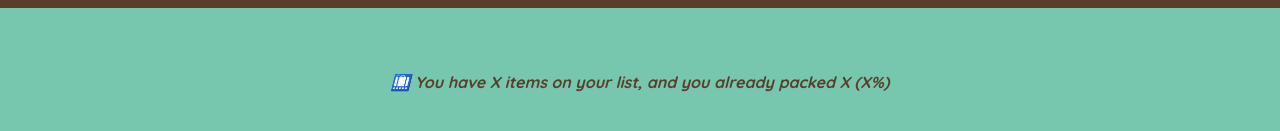
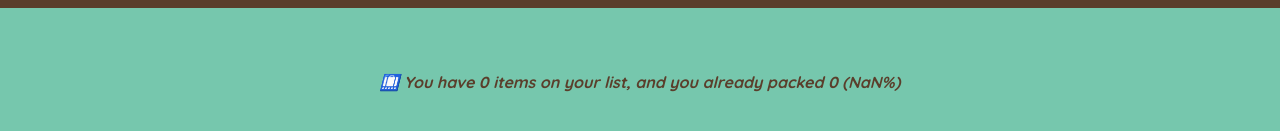
Before and after one commit to luyvannda/travel-list, a React (Vite) app: page / in a window 1280 px wide. Shown: the part 643-774 px from the top of the page. Built offline with nearby package versions, Linux system fonts and the light colour scheme.

Commit message:
learn to use derived state to set up Stats component

```diff
--- a/src/App.tsx
+++ b/src/App.tsx
@@ -37,7 +37,7 @@ function App() {
         onDeleteItem={handleDeleteItem}
         onToggleItem={handleToggleItem}
       />
-      <Stats />
+      <Stats items={items} />
     </div>
   );
 }
--- a/src/components/PackingList.tsx
+++ b/src/components/PackingList.tsx
@@ -17,7 +17,7 @@ const PackingList: FC<PackingListProps> = ({
 }) => {
   return (
     <div className="flex min-h-[30vh] flex-col items-center justify-center bg-[#5a3e2b] p-4 text-[#ffebb3]">
-      <ul className="grid grid-cols-2 gap-4 sm:gap-8 md:grid-cols-3 xl:grid-cols-4">
+      <ul className="grid grid-cols-2 gap-4 sm:grid-cols-3 sm:gap-8 lg:grid-cols-4">
         {items.map((item) => (
           <Item
             key={item.id}
--- a/src/components/Stats.tsx
+++ b/src/components/Stats.tsx
@@ -1,7 +1,27 @@
-export default function Stats() {
+import { FC } from "react";
+import { initialItemsType } from "@/data/initialItems";
+
+interface StatsProp {
+  items: initialItemsType[];
+}
+
+const Stats: FC<StatsProp> = ({ items }) => {
+  const numItems = items.length;
+  const numPacked = items.filter((item) => item.packed).length;
+  const percentagePacked = (numPacked / numItems) * 100;
+  // we can also use Math.round for percentagePacked if we don't want to deal with float number.
+
+  const fixedFloatNum =
+    percentagePacked % 5 === 0 ? percentagePacked : percentagePacked.toFixed(2);
+
   return (
     <footer className="flex-center bg-[#76c7ad] px-4 py-[3.2rem] text-center font-bold">
-      <em>🛄 You have X items on your list, and you already packed X (X%)</em>
+      <em>
+        🛄 You have {numItems} items on your list, and you already packed{" "}
+        {numPacked} ({fixedFloatNum}%)
+      </em>
     </footer>
   );
-}
+};
+
+export default Stats;
```
Also changed, not shown: 1 other file (tests, documents, lock files or other folders).
